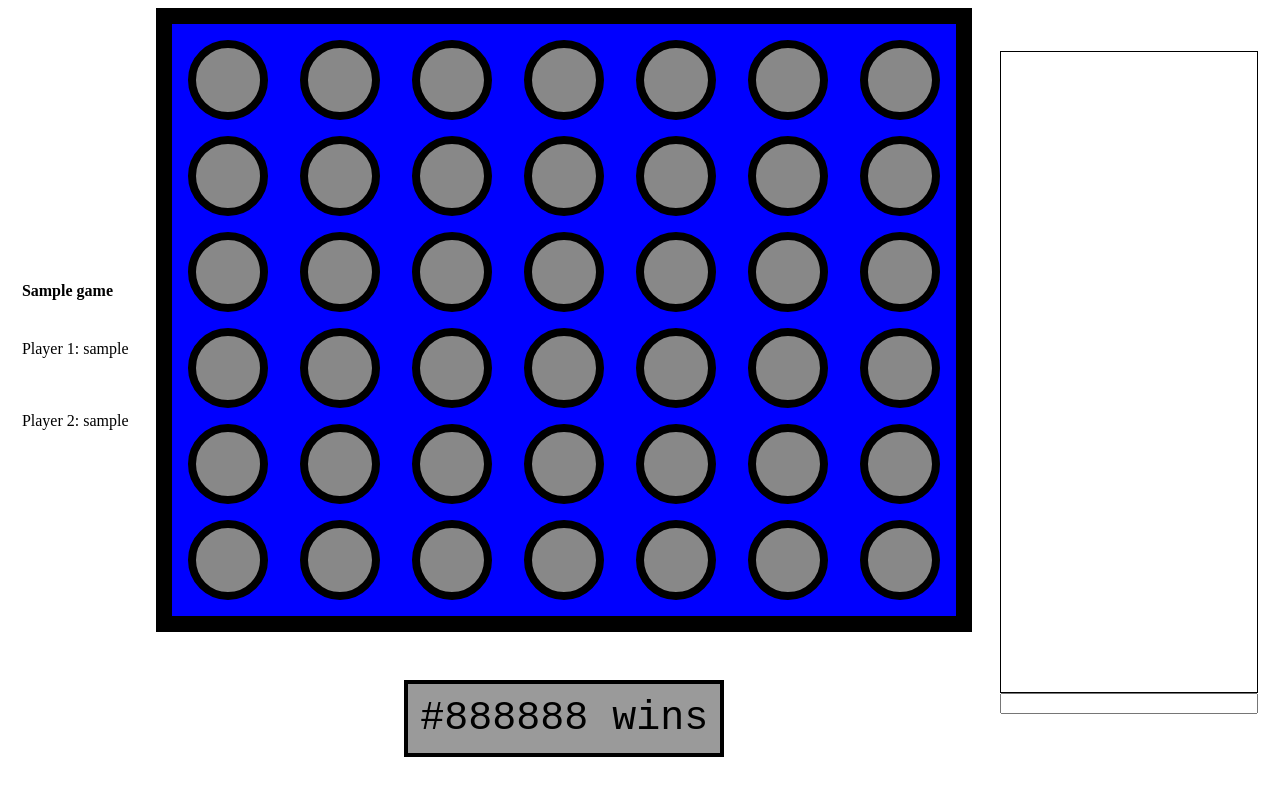
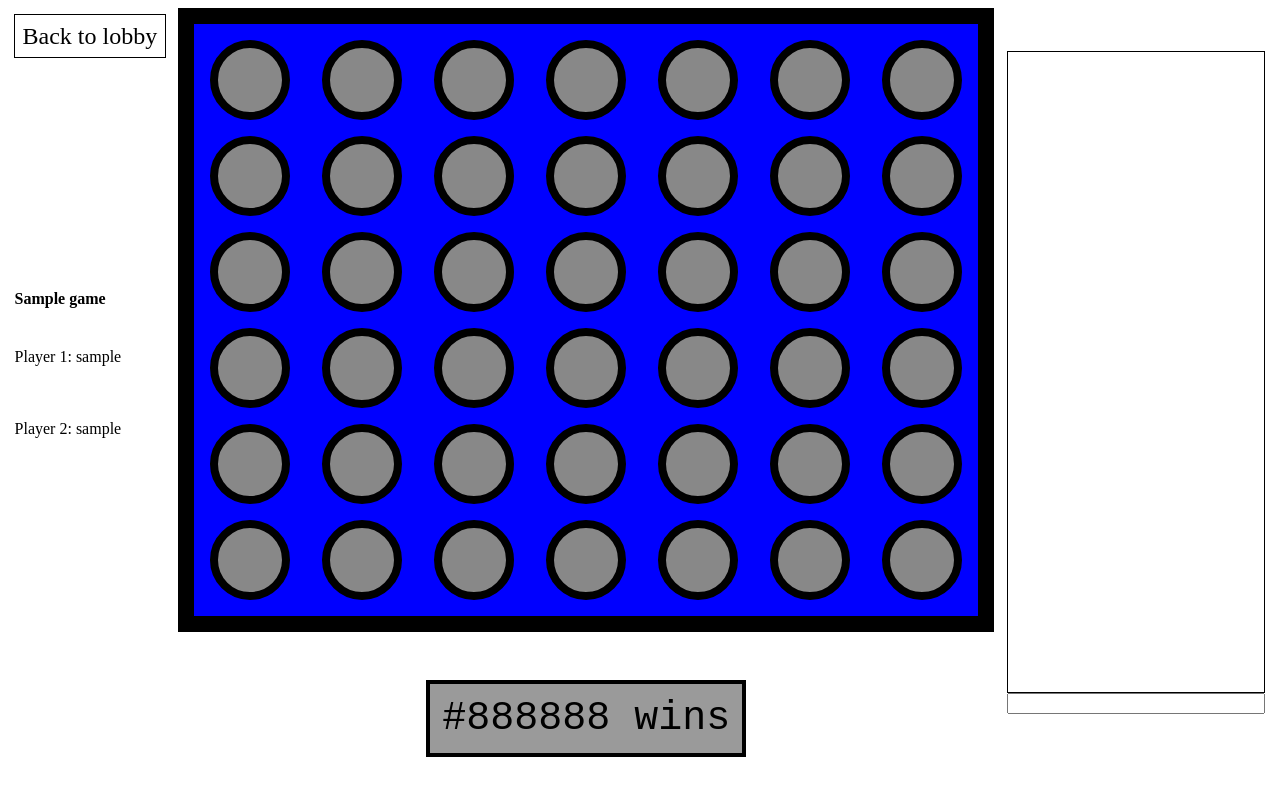
Before and after one commit to Diamondshatter2/hidden-cannon, a Flask app: template templates/game.html in a window 1280 px wide. Run offline with Flask 3, Linux system fonts and the light colour scheme; the template is opened without the code that fills it: most values are stand-ins (such as "Sample title", 1, 10 or a date in 2020); some libraries are stand-ins or nearby versions.

Commit message:
added button to go back to lobby

```diff
--- a/static/stylesheets/game.css
+++ b/static/stylesheets/game.css
@@ -4,9 +4,22 @@ body {
     align-items: center;
 }
 
+#left_content {
+    height: 90vh;
+}
+
+#lobby_link {
+    text-decoration: none;
+    outline: 1px solid black;
+    font-size: 3vh;
+    color: black;
+    padding: 1vh;
+}
+
 #game_name {
     font-weight: bold;
     margin-bottom: 5vh;
+    margin-top: 30vh;
 }
 
 #middle_content {
--- a/templates/game.html
+++ b/templates/game.html
@@ -14,6 +14,7 @@
 
     <body>
         <div id="left_content">
+            <a id="lobby_link" href="/">Back to lobby</a>
             <div id="game_name">{{ game.name }}</div>
             {% for i in range(2) %}
                 <div>
```
